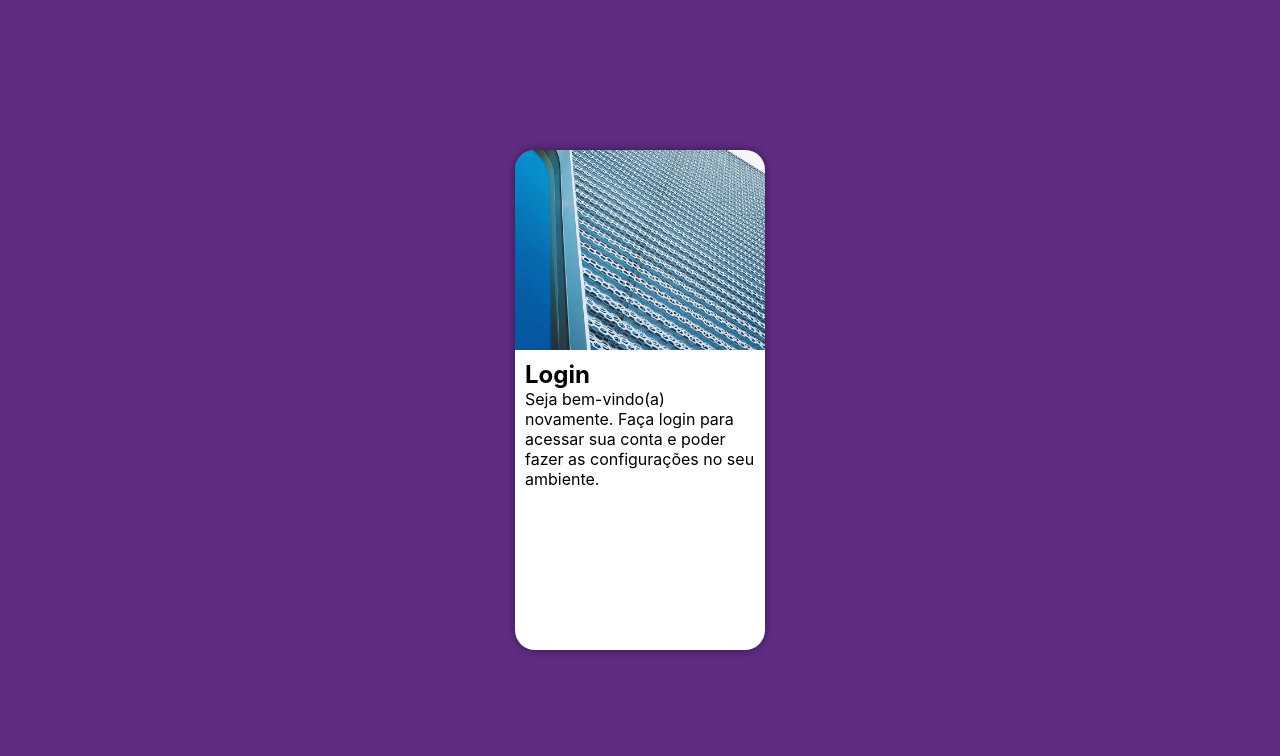
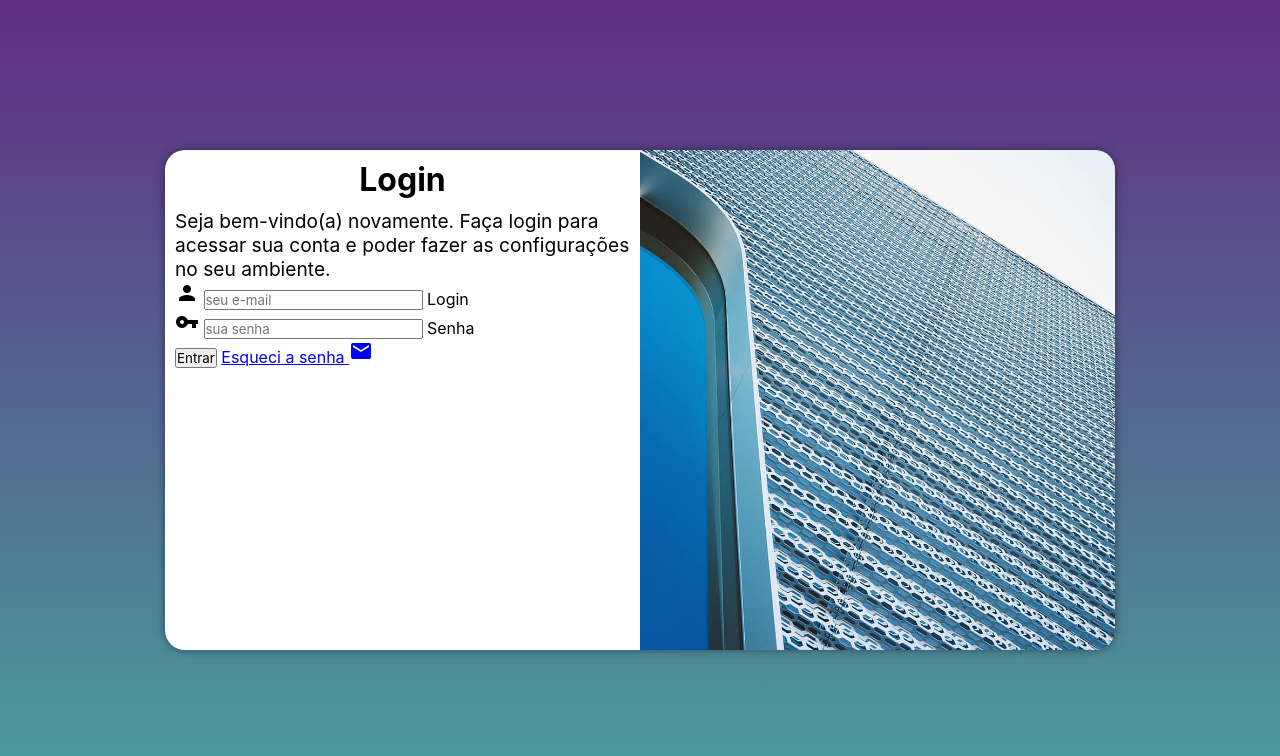
Before and after one commit to cpdiego/projeto-login, a plain HTML site: page index.html in a window 1280 px wide. Drawn offline with Linux system fonts and the light colour scheme.

Commit message:
Adicionei o formulário

```diff
--- a/estilos/media-query.css
+++ b/estilos/media-query.css
@@ -30,7 +30,7 @@ Grandes telas: acima de 1200px
     }
 }
 
-@media screen and (max-width: 992px) {
+@media screen and (min-width: 992px) {
     body {
         background-image: linear-gradient(to top, #49a09d, #5f2c82);
     }
@@ -40,13 +40,21 @@ Grandes telas: acima de 1200px
     }
 
     section#login > div#imagem {
-        float: left;
+        float: right;
         width: 50%;
         height: 100%;
     }
 
     section#login > div#formulario {
-        float: right;
+        float: left;
         width: 50%;
     }
+
+    div#formulario > h1 {
+        font-size: 2em;
+    }
+
+    div#formulario > p {
+        font-size: 1.2em;
+    }
 }
--- a/estilos/style.css
+++ b/estilos/style.css
@@ -54,3 +54,12 @@ section#login > div#formulario {
     display: block;
     padding: 10px;
 }
+
+div#formulario > h1 {
+    text-align: center;
+    margin-bottom: 10px;
+}
+
+div#formulario > p {
+    font-size: 0.8em;
+}
--- a/index.html
+++ b/index.html
@@ -4,6 +4,7 @@
     <meta charset="UTF-8">
     <meta name="viewport" content="width=device-width, initial-scale=1.0">
     <title>Login</title>
+    <link href="https://fonts.googleapis.com/icon?family=Material+Icons" rel="stylesheet">
     <link rel="stylesheet" href="estilos/style.css">
     <link rel="stylesheet" href="estilos/media-query.css">
 </head>
@@ -16,8 +17,21 @@
             <div id="formulario">
                 <h1>Login</h1>
                 <p>Seja bem-vindo(a) novamente. Faça login para acessar sua conta e poder fazer as configurações no seu ambiente.</p>
-                <form action="login.php" method="post">
-
+                <form action="login.php" method="post" autocomplete="on">
+                    <div class="campo">
+                        <span class="material-icons">person</span>
+                        <input type="email" name="login" id="ilogin" placeholder="seu e-mail" autocomplete="email" required maxlength="30">
+                        <label for="ilogin">Login</label>
+                    </div>
+                    <div class="campo">
+                        <span class="material-icons">vpn_key</span>
+                        <input type="password" name="Senha" id="isenha" placeholder="sua senha" autocomplete="current-password" required minlength="8" maxlength="20">
+                        <label for="isenha">Senha</label>
+                    </div>
+                    <input type="submit" value="Entrar">
+                    <a href="esqueci.html">
+                        Esqueci a senha <span class="material-icons">mail</span>
+                    </a>
                 </form>
             </div>
         </section>
```
